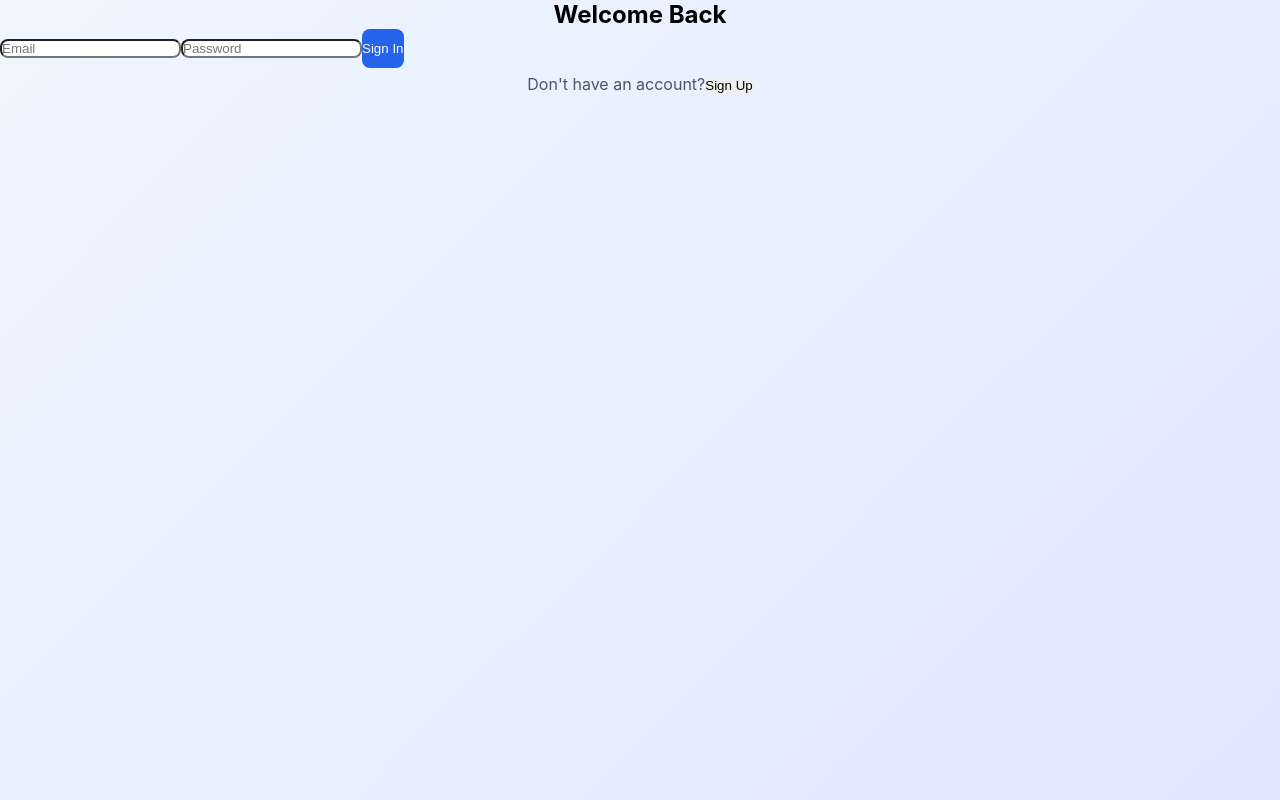
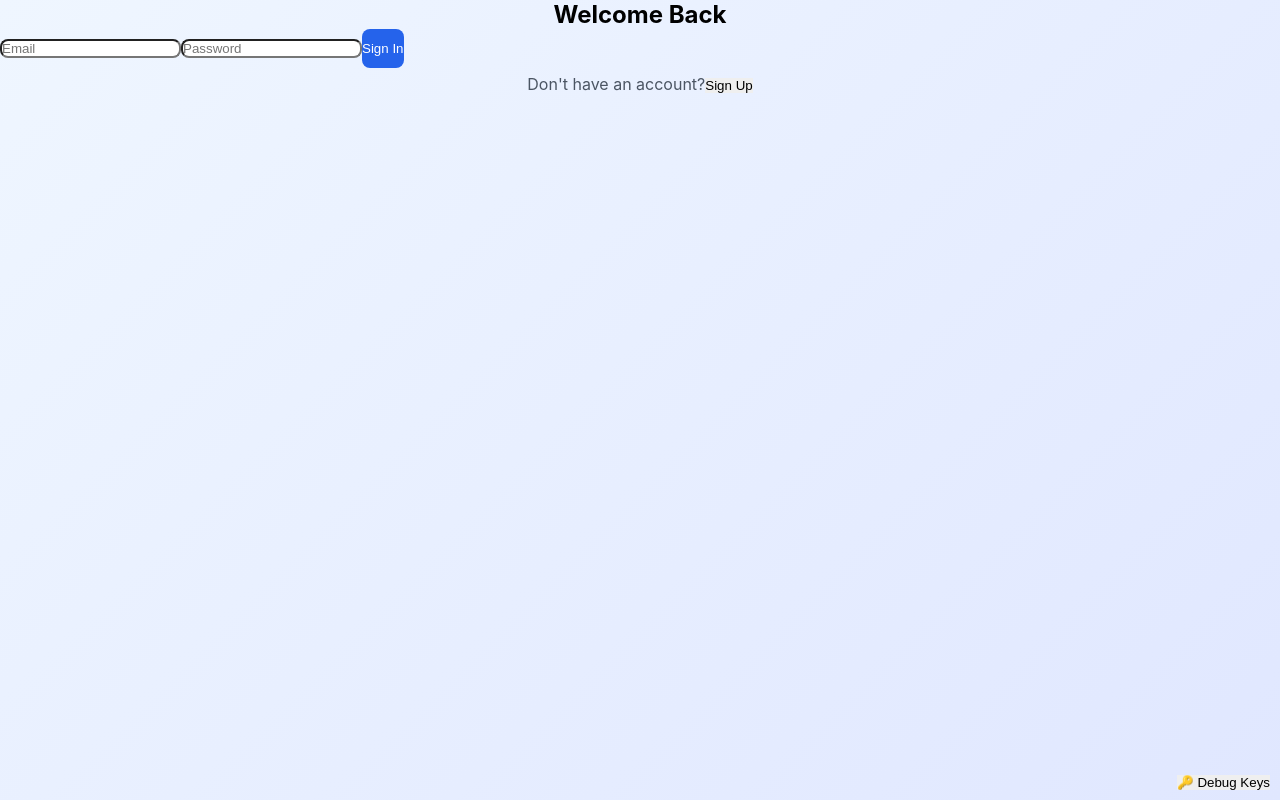
Before and after one commit to yohannesgd/cs-exit-exam-app, a React (Vite) app: page / in a window 1280 px wide. Built offline with nearby package versions, Linux system fonts and the light colour scheme; no server answers.

Commit message:
Prepare for production deployment

```diff
--- a/src/components/Auth/Login.jsx
+++ b/src/components/Auth/Login.jsx
@@ -87,6 +87,19 @@ export function Login({ onLogin }) {
             {isSignUp ? 'Sign In' : 'Sign Up'}
           </button>
         </p>
+        <button
+  onClick={() => {
+    const url = import.meta.env.VITE_SUPABASE_URL;
+    const key = import.meta.env.VITE_SUPABASE_ANON_KEY;
+    console.log("URL:", url);
+    console.log("Key starts with:", key?.substring(0, 10));
+    console.log("Key ends with:", key?.substring(key.length - 10));
+    alert(`URL: ${url}\nKey prefix: ${key?.substring(0, 10)}...`);
+  }}
+  style={{ position: 'fixed', bottom: 10, right: 10, zIndex: 9999 }}
+>
+  🔑 Debug Keys
+</button>
       </div>
     </div>
   )
```
